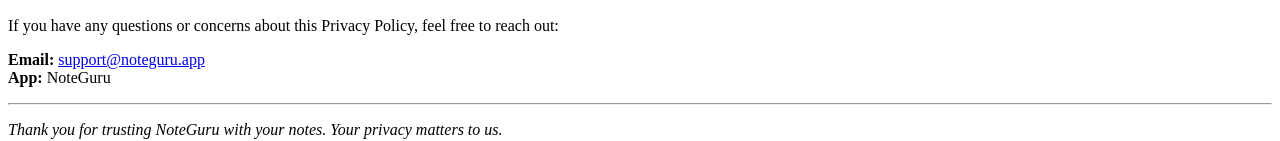
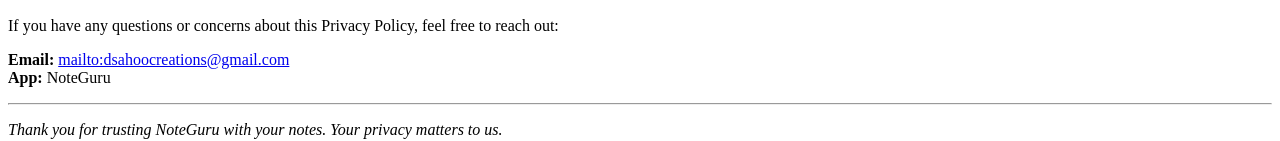
Before and after one commit to debashish4/noteguru-pp, a plain HTML site: page index.html in a window 1280 px wide. Shown: the part 2105-2246 px from the top of the page. Drawn offline with Linux system fonts and the light colour scheme.

Commit message:
Update index.html

```diff
--- a/index.html
+++ b/index.html
@@ -148,7 +148,7 @@
     If you have any questions or concerns about this Privacy Policy, feel free to reach out:
   </p>
   <p>
-    <strong>Email:</strong> <a href="mailto:support@noteguru.app">support@noteguru.app</a><br />
+    <strong>Email:</strong> <a href="mailto:dsahoocreations@gmail.com">mailto:dsahoocreations@gmail.com</a><br />
     <strong>App:</strong> NoteGuru<br />
   </p>
 
```
